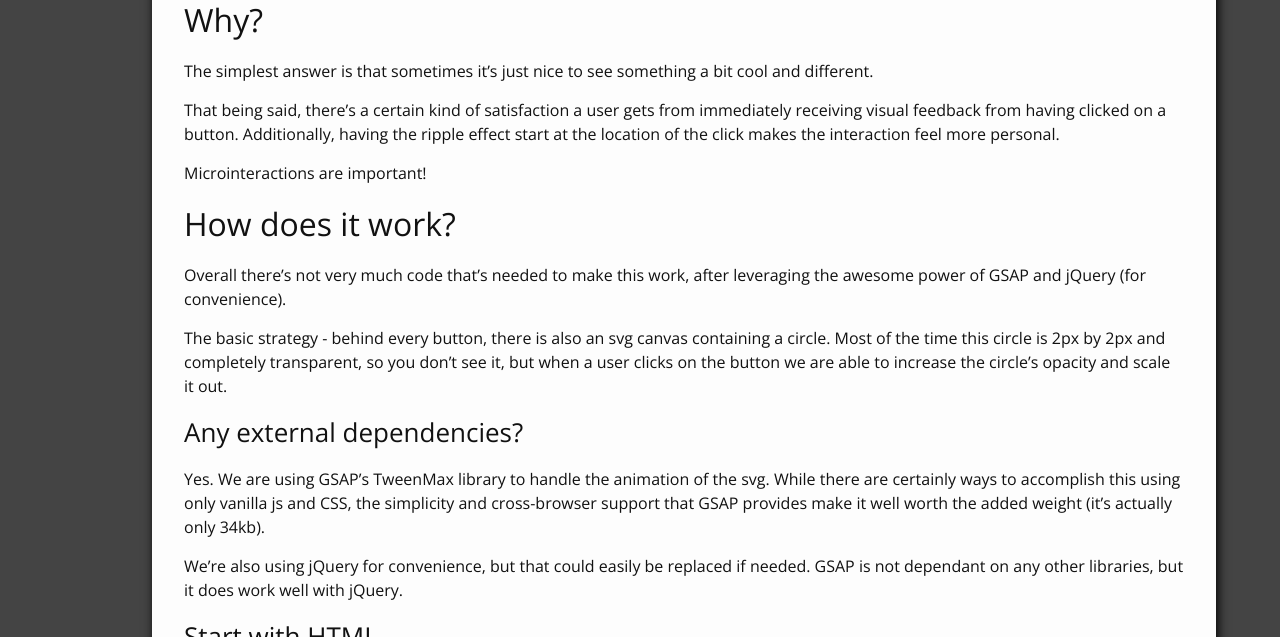
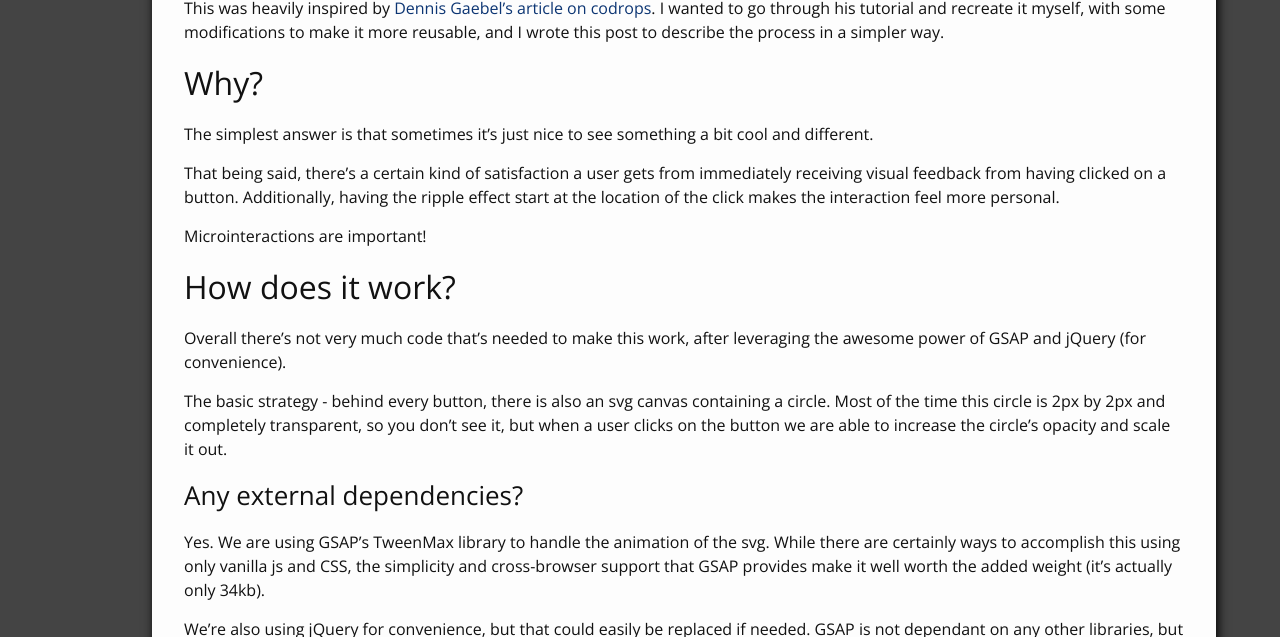
Before and after one commit to mh120888/new-portfolio, a Jekyll site: the page built from _posts/2015-10-26-material-design-ripple-button.markdown, in a window 1280 px wide and 900 px high, scrolled down 364 px, cut to the strip 263-900 px from the top of the window. Built offline with Jekyll 4.4.1, drawn with Linux system fonts in a browser that asks for light colours.

Commit message:
Adds attribution for material design ripple button post

```diff
--- a/_posts/2015-10-26-material-design-ripple-button.markdown
+++ b/_posts/2015-10-26-material-design-ripple-button.markdown
@@ -13,6 +13,8 @@ Here's a quick demo:
 <p data-height="268" data-theme-id="0" data-slug-hash="XmEPPM" data-default-tab="result" data-user="matthewalanhiggins" class='codepen'>See the Pen <a href='http://codepen.io/matthewalanhiggins/pen/XmEPPM/'>Ripple Button (v2)</a> by Matthew Higgins (<a href='http://codepen.io/matthewalanhiggins'>@matthewalanhiggins</a>) on <a href='http://codepen.io'>CodePen</a>.</p>
 
 <script async='async' src="//assets.codepen.io/assets/embed/ei.js"></script>
+
+This was heavily inspired by [Dennis Gaebel's article on codrops](http://tympanus.net/codrops/2015/09/14/creating-material-design-ripple-effects-svg){:target='_blank'}. I wanted to go through his tutorial and recreate it myself, with some modifications to make it more reusable, and I wrote this post to describe the process in a simpler way.
 
 ##Why?
 The simplest answer is that sometimes it’s just nice to see something a bit cool and different.
```
